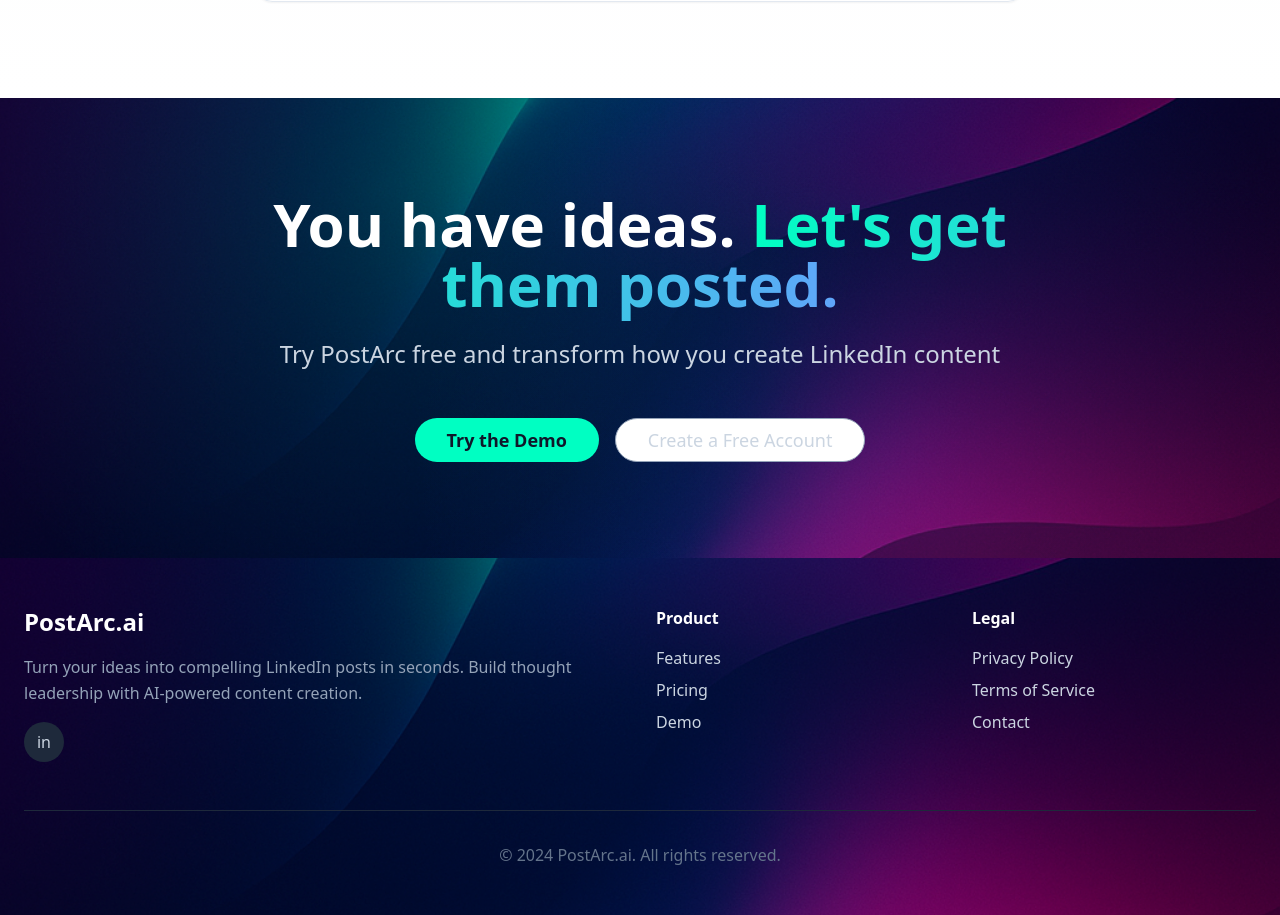
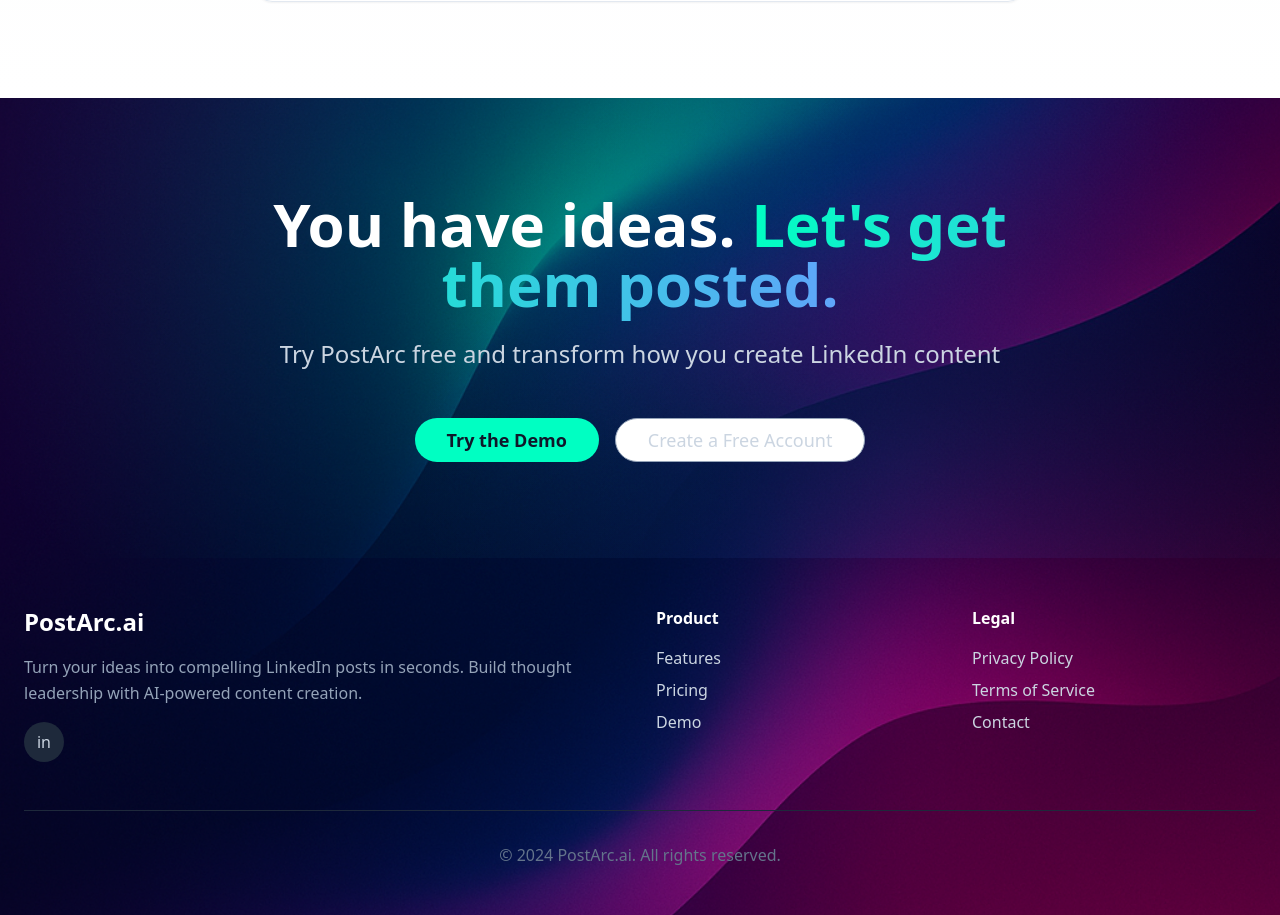
Before and after one commit to harrykioko/postarc-idea-scribe, a React (Vite) app: page / in a window 1280 px wide. Shown: the part 4384-5299 px from the top of the page. Built offline with nearby package versions, Linux system fonts and the light colour scheme.

Commit message:
Refactor: Continuous background for CTA and Footer
Wrap FinalCTASection and Footer in a container with the background image to create a continuous visual flow. Remove individual background images from the sections and maintain existing styling.

```diff
--- a/src/components/landing/FinalCTASection.tsx
+++ b/src/components/landing/FinalCTASection.tsx
@@ -1,3 +1,4 @@
+
 import { Button } from "@/components/ui/button";
 
 export const FinalCTASection = () => {
@@ -6,15 +7,7 @@ export const FinalCTASection = () => {
   };
 
   return (
-    <section className="py-24 relative overflow-hidden">
-      {/* Background Image */}
-      <div
-        className="absolute inset-0 bg-cover bg-center bg-no-repeat"
-        style={{
-          backgroundImage: `url('/lovable-uploads/63dc25eb-2892-4bb4-afb0-7279ac87e171.png')`
-        }}
-      />
-
+    <section className="py-24 relative">
       {/* Dark overlay for text readability */}
       <div className="absolute inset-0 bg-black/40" />
 
--- a/src/components/landing/Footer.tsx
+++ b/src/components/landing/Footer.tsx
@@ -1,15 +1,7 @@
 
 export const Footer = () => {
   return (
-    <footer className="relative text-slate-300 py-12 overflow-hidden">
-      {/* Background Image */}
-      <div
-        className="absolute inset-0 bg-cover bg-center bg-no-repeat"
-        style={{
-          backgroundImage: `url('/lovable-uploads/63dc25eb-2892-4bb4-afb0-7279ac87e171.png')`
-        }}
-      />
-
+    <footer className="relative text-slate-300 py-12">
       {/* Dark overlay for text readability */}
       <div className="absolute inset-0 bg-black/40" />
 
--- a/src/pages/Index.tsx
+++ b/src/pages/Index.tsx
@@ -26,8 +26,20 @@ const Index = () => {
       </div>
       <TestimonialsSection />
       <FAQSection />
-      <FinalCTASection />
-      <Footer />
+
+      {/* Continuous background wrapper for Final CTA and Footer */}
+      <div className="relative overflow-hidden">
+        {/* Shared Background Image */}
+        <div
+          className="absolute inset-0 bg-cover bg-center bg-no-repeat"
+          style={{
+            backgroundImage: `url('/lovable-uploads/63dc25eb-2892-4bb4-afb0-7279ac87e171.png')`
+          }}
+        />
+
+        <FinalCTASection />
+        <Footer />
+      </div>
     </div>
   );
 };
```
